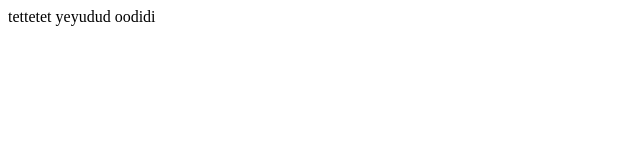
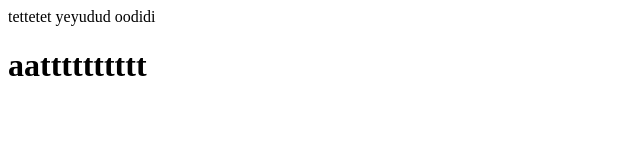
Before and after one commit to Asp2591/demo-of-git-, a plain HTML site: page index.html in a window 1280 px wide. Shown: the whole page, without its empty margins (0-640 px from the left). Drawn offline with Linux system fonts and the light colour scheme.

Commit message:
added heading

```diff
--- a/index.html
+++ b/index.html
@@ -1 +1,2 @@
 <p>tettetet yeyudud oodidi</p>
+<h1>aatttttttttt</h1>
```
